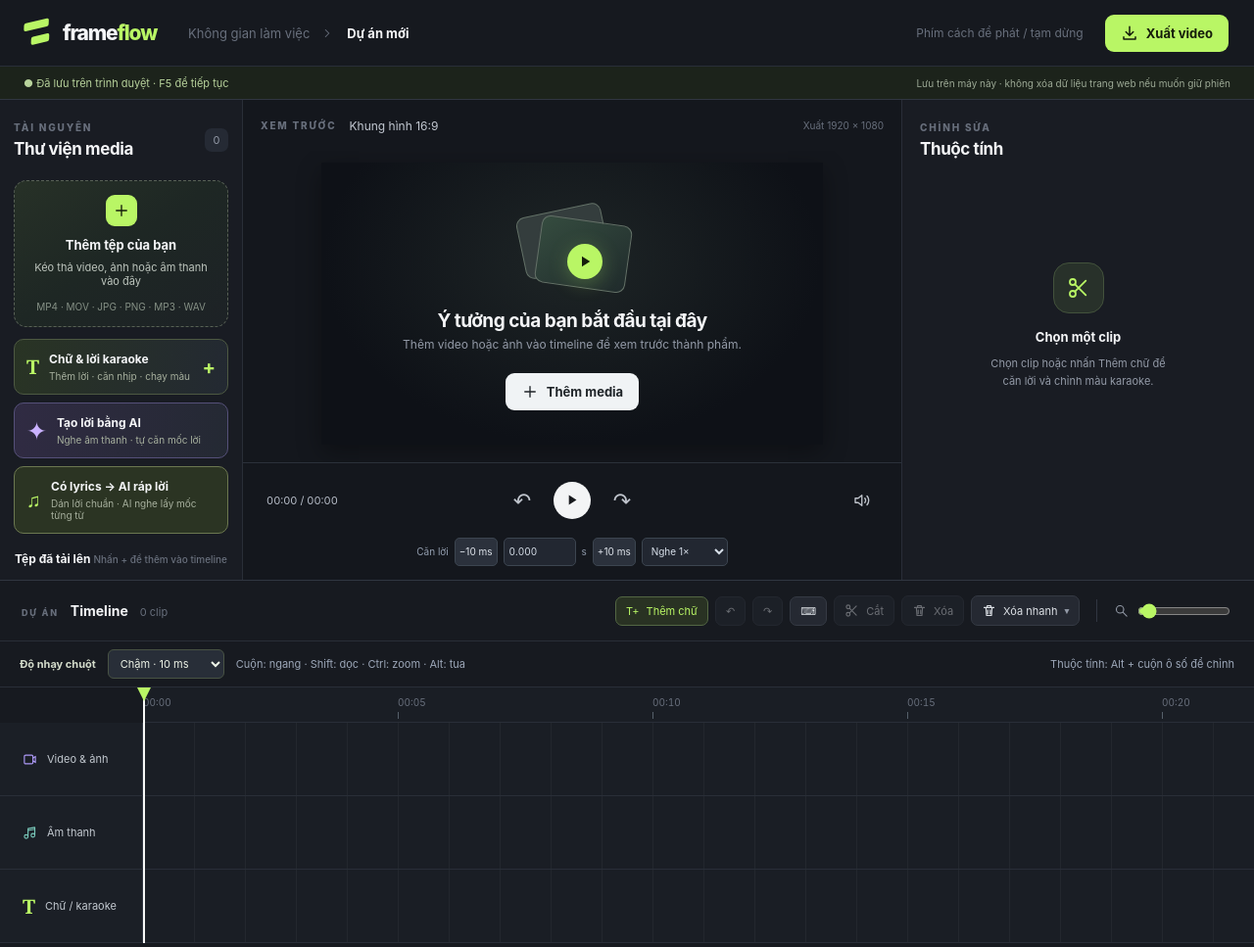
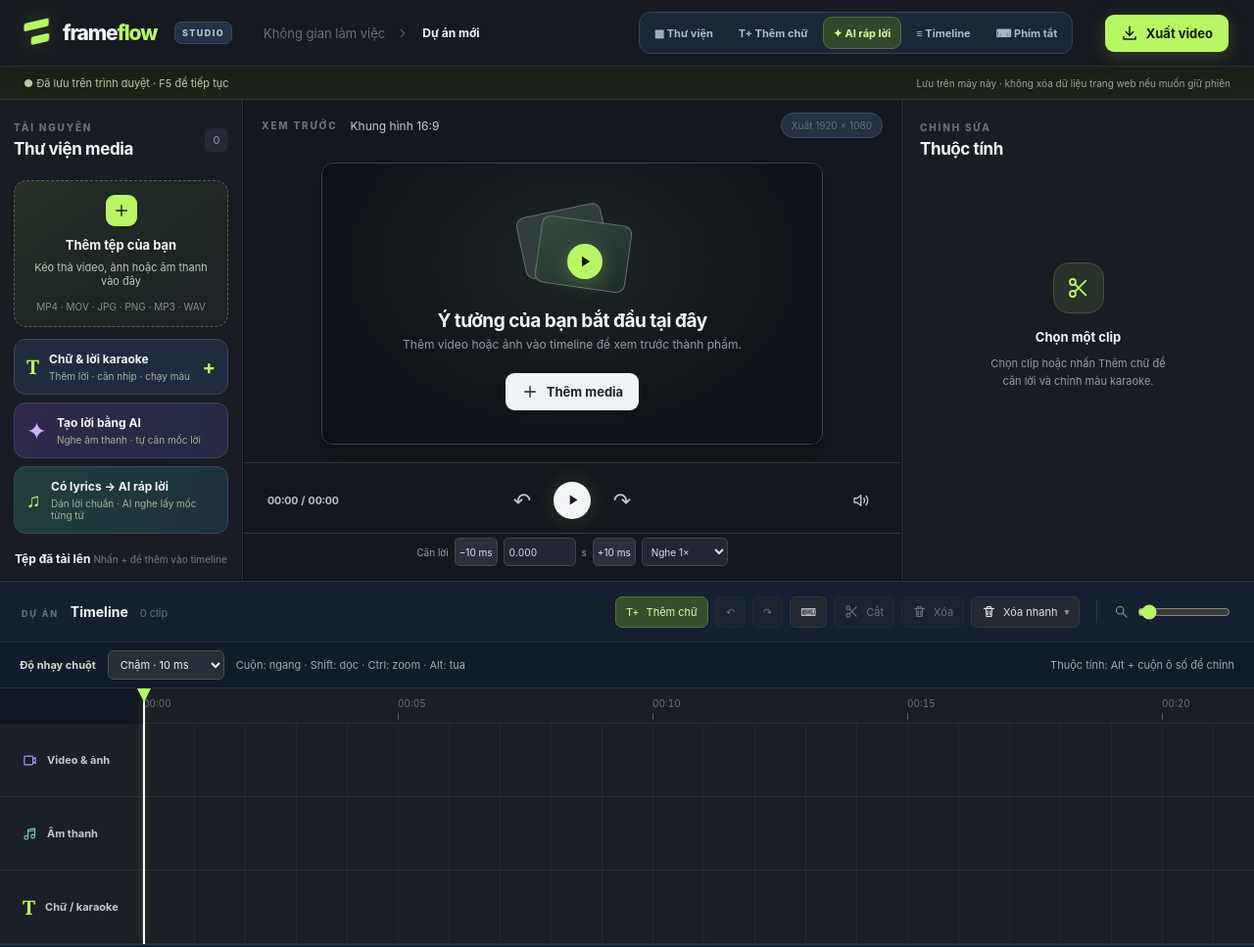
Before and after one commit to wanfuc901/video-studio, a website with bundled scripts: page dist/index.html in a window 1280 px wide. Shown: the top 967 px of the page at 98% size. Built offline with nearby package versions, Linux system fonts and the light colour scheme.

Commit message:
feat: enable Studio V2 layout on Karaoke Pro editor

```diff
--- a/dist/index.html
+++ b/dist/index.html
@@ -7,7 +7,9 @@
   <title>Video Studio — Dựng video & karaoke</title>
   <meta name="description" content="Biên tập video, ảnh, âm thanh và lời karaoke với màu chạy theo từng từ.">
   <link rel="stylesheet" href="./styles.css">
+  <link rel="stylesheet" href="./studio-redesign.css">
   <script type="module" src="./app.js"></script>
+  <script type="module" src="./studio-redesign.js"></script>
 </head>
 <body>
   <svg class="svg-library" aria-hidden="true" xmlns="http://www.w3.org/2000/svg">
```
